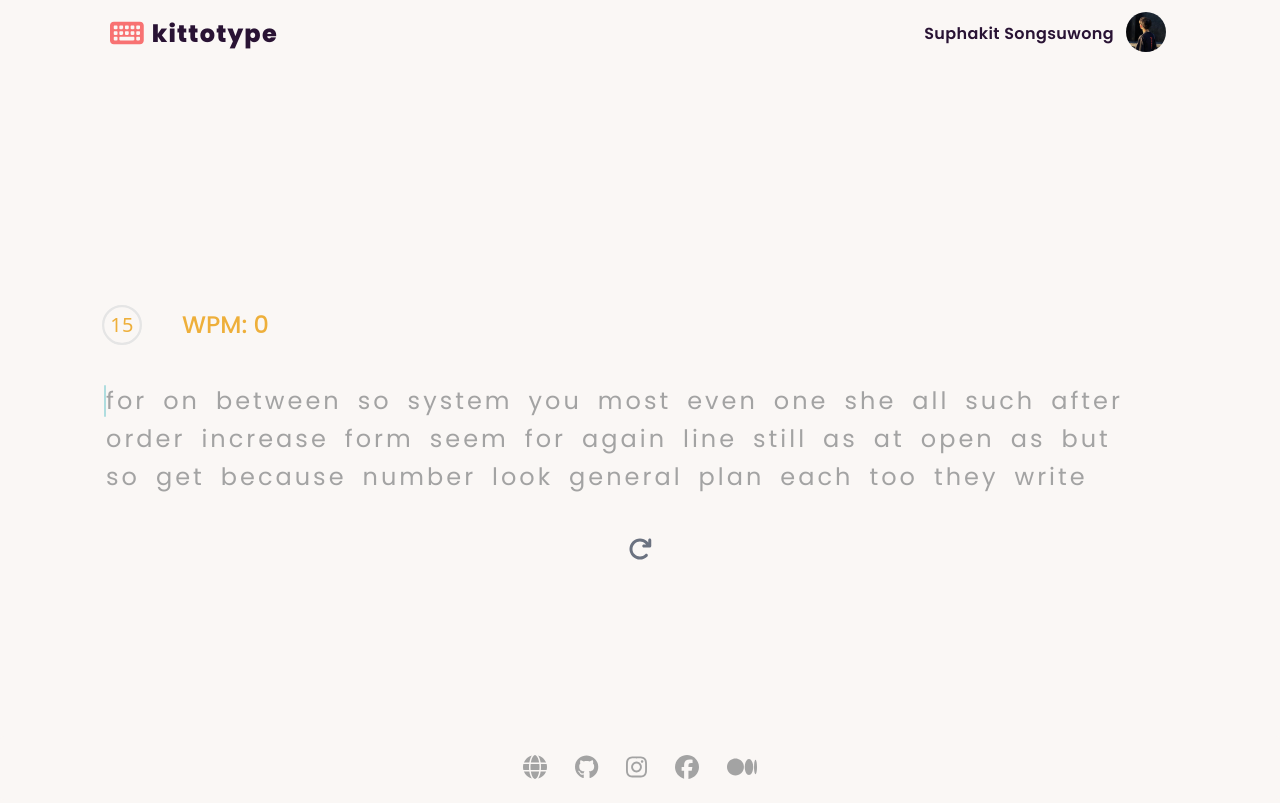
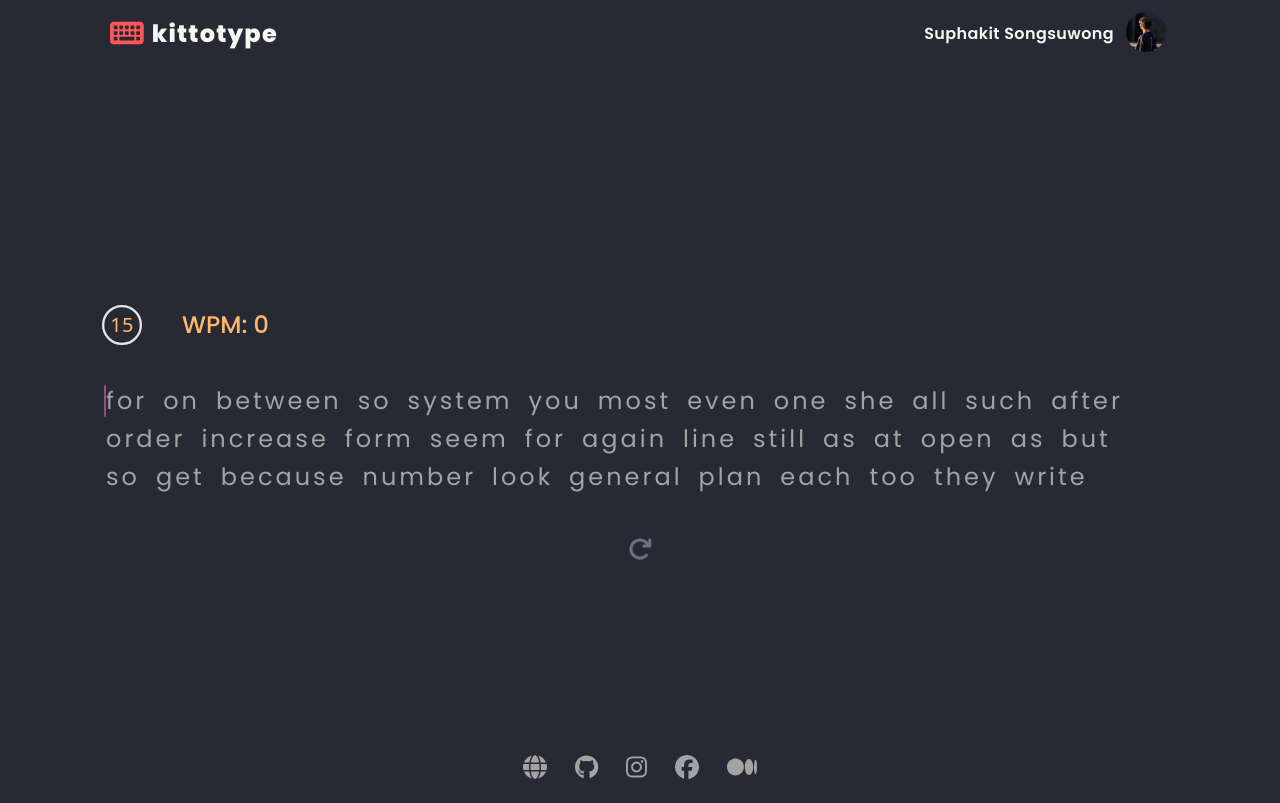
Before and after one commit to biskitsx/kittotype, a Next.js app: page / in a window 1280 px wide. Built offline with nearby package versions, Linux system fonts and the light colour scheme.

Commit message:
change theme

```diff
--- a/tailwind.config.ts
+++ b/tailwind.config.ts
@@ -22,7 +22,7 @@ const config: Config = {
         },
     },
     daisyui: {
-        themes: ["cupcake"],
+        themes: ["dracula"],
     },
     plugins: [daisyui],
 }
```
